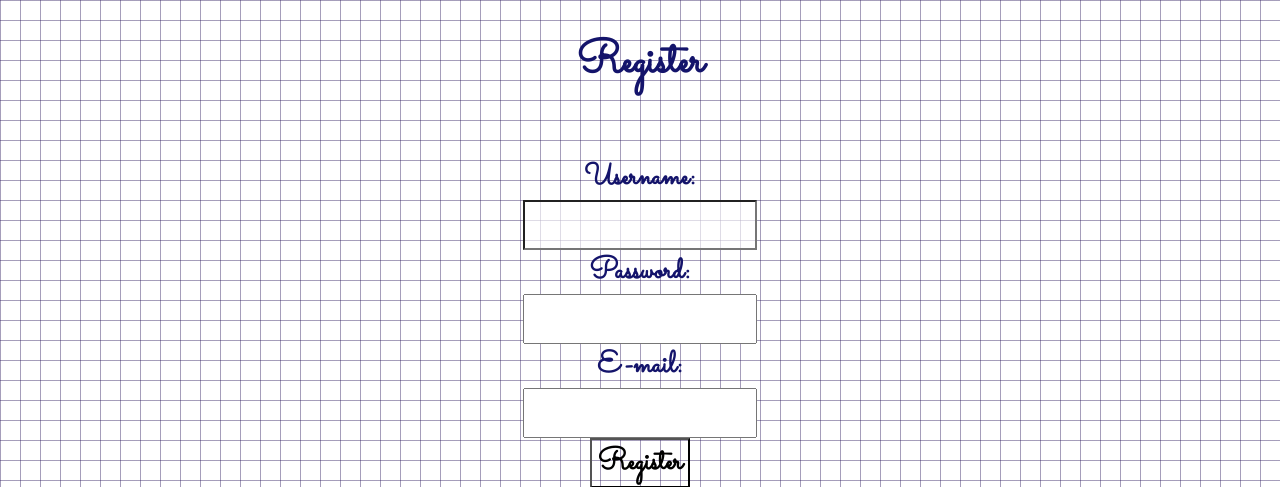
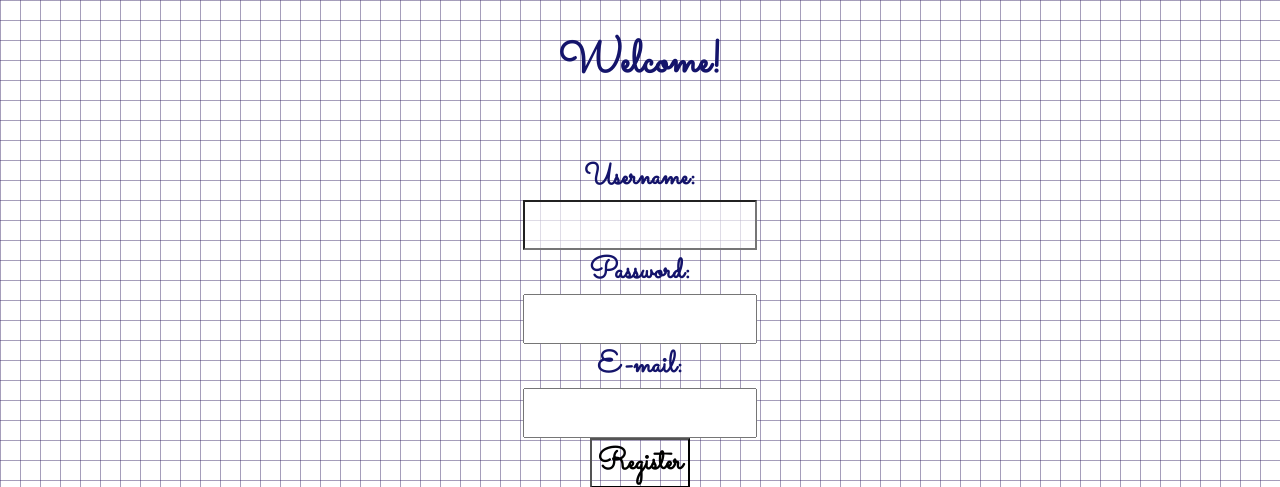
Before and after one commit to s24407-pj/WPRG, a PHP site: page /user/register.php in a window 1280 px wide. Shown: the top 487 px of the page. Run offline with PHP 8.4, Linux system fonts and the light colour scheme.

Commit message:
Small tweaking

```diff
--- a/Projekt/style.css
+++ b/Projekt/style.css
@@ -79,6 +79,7 @@ input[type = text]{
 }
 
 .task-item:hover .delete-button {
-    transition: display 0.5s ;
+
     display: inline;
+
 }
--- a/Projekt/user/register.php
+++ b/Projekt/user/register.php
@@ -42,7 +42,7 @@ if ($_SERVER['REQUEST_METHOD'] === 'POST') {
     <link rel="stylesheet" type="text/css" href="..\style.css">
 </head>
 <body>
-    <header>Register</header>
+    <header>Welcome!</header>
     <main>
         <?php if (isset($error)) echo '<p class="error">' . $error . '</p>'; ?>
         <form method="POST" action="">
```
